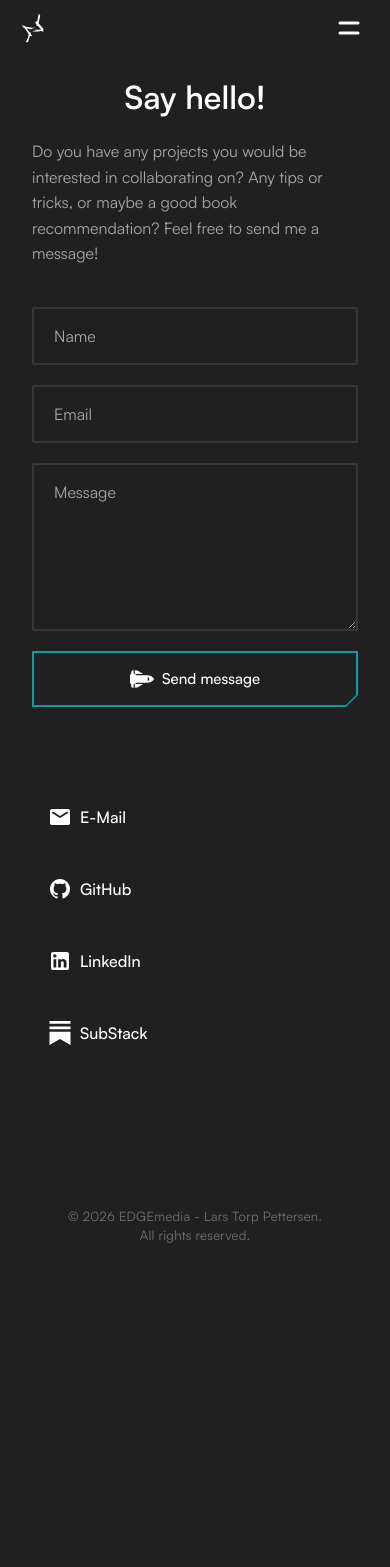
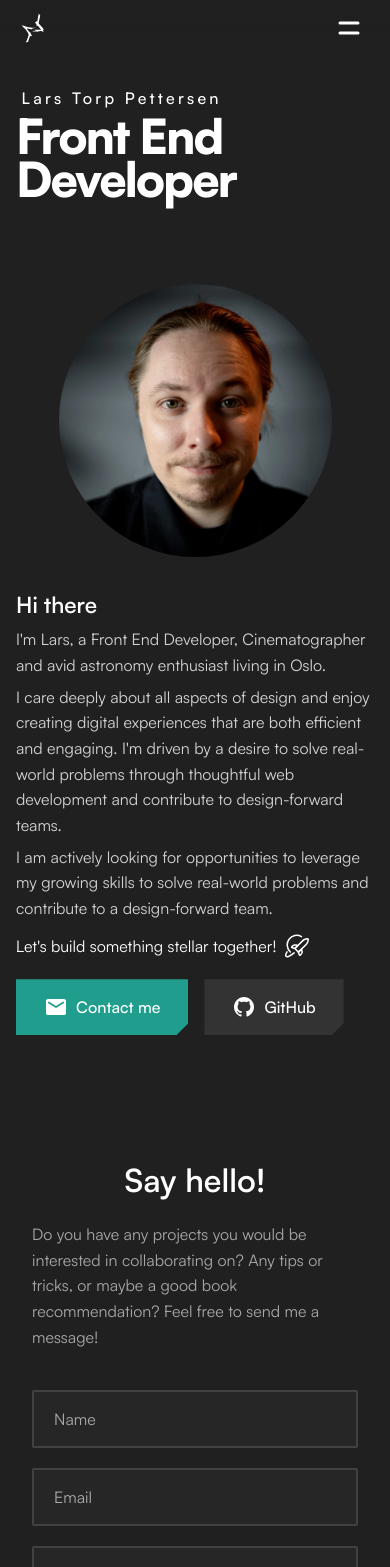
Before and after one commit to larstp/Portfolio, a React app: page / in a window 390 px wide. Shown: the top 1567 px of the page. Before the commit the page ends 1276 px from the top, so only its background shows below. Built offline with nearby package versions, Linux system fonts and the light colour scheme; the HTML template or start-up script is replaced by a standard one.

Commit message:
Added hero section (brough over from last project)
Added smooth scroll (will fine tune later if time)

Added hero animation, albeit much worse than previous. Will try to fix

```diff
--- a/src/components/Button.module.css
+++ b/src/components/Button.module.css
@@ -40,38 +40,24 @@
   height: 24px;
   flex: 0 0 24px;
   object-fit: contain;
+  filter: brightness(0) invert(1);
 }
 
 .buttonOutline {
-  background: var(--accent);
+  background: var(--primary);
 }
 
 .buttonOutline::before {
-  position: absolute;
-  inset: 2px;
-  background: var(--background);
-  content: "";
-  clip-path: polygon(
-    0 0,
-    100% 0,
-    100% calc(100% - 10px),
-    calc(100% - 10px) 100%,
-    0 100%
-  );
-  transition: opacity 0.3s ease;
+  display: none;
 }
 
 .buttonOutline:hover {
-  background: var(--primary);
+  background: var(--accent);
   transform: translateY(-1px) scale(1.02);
 }
 
-.buttonOutline:hover::before {
-  opacity: 0;
-}
-
 .buttonGhost {
-  background: transparent;
+  background: color-mix(in srgb, var(--secondary) 60%, transparent);
 }
 
 .buttonGhost:hover {
--- a/src/components/ContactSection.module.css
+++ b/src/components/ContactSection.module.css
@@ -59,10 +59,10 @@
 .contactTextarea {
   width: 100%;
   padding: 16px 20px;
-  border: 2px solid var(--overlay-medium);
+  border: 2px solid var(--secondary);
   border-radius: 2px;
   color: var(--text);
-  background: transparent;
+  background: color-mix(in srgb, var(--form-background) 60%, transparent);
   font-family: inherit;
   font-size: 16px;
   transition:
--- /dev/null
+++ b/src/components/Hero.module.css
@@ -0,0 +1,280 @@
+.heroSection {
+  width: 100%;
+  min-height: calc(100svh - 64px);
+  padding: clamp(2rem, 5vw, 4rem) 0;
+}
+
+.heroFrame {
+  position: relative;
+  --title-final-top: clamp(2rem, 5vh, 4rem);
+  display: flex;
+  flex-direction: column;
+  justify-content: center;
+  width: min(100%, 1200px);
+  min-height: calc(100svh - 128px);
+  margin-inline: auto;
+}
+
+.titleBlock {
+  position: relative;
+  z-index: 1;
+  align-self: flex-start;
+  max-width: 700px;
+  opacity: 0;
+  animation: titleBlockFade 600ms cubic-bezier(0.77, 0, 0.175, 1) 150ms forwards;
+}
+
+.eyebrow {
+  margin: 0;
+  padding-left: 0.35rem;
+  font-size: clamp(1rem, 1.5vw, 1.5rem);
+  font-weight: var(--font-weight-medium);
+  letter-spacing: clamp(0.2em, 0.6vw, 0.5em);
+  line-height: 1.1;
+  opacity: 1;
+}
+
+.title {
+  margin: 0.5rem 0 0;
+  font-size: clamp(3rem, 8vw, 7rem);
+  font-weight: var(--font-weight-black);
+  letter-spacing: -0.04em;
+  line-height: 0.9;
+  opacity: 1;
+}
+
+.heroContent {
+  display: block;
+  align-items: center;
+  gap: clamp(2rem, 7vw, 7rem);
+  margin-top: clamp(2rem, 6vh, 4rem);
+  opacity: 0;
+  transform: translateY(20px);
+  animation: contentFadeIn 800ms cubic-bezier(0.77, 0, 0.175, 1) 1600ms forwards;
+}
+
+.introduction {
+  max-width: 640px;
+}
+
+.introduction h2 {
+  margin-bottom: 0.5rem;
+  font-size: clamp(1.4rem, 2vw, 2rem);
+  font-weight: 600;
+}
+
+.introduction p {
+  color: var(--text-body);
+  font-size: clamp(1rem, 1.4vw, 1.25rem);
+  line-height: 1.6;
+}
+
+.bodyCopy + .bodyCopy {
+  margin-top: 0.4rem;
+}
+
+.introduction .stellarMessage {
+  display: flex;
+  align-items: center;
+  gap: 0.5rem;
+  margin-top: 0.75rem;
+  color: var(--white);
+}
+
+.stellarMessage img {
+  width: 24px;
+  height: 24px;
+  flex: 0 0 24px;
+  filter: invert(1) brightness(2);
+}
+
+.actions {
+  display: flex;
+  flex-wrap: wrap;
+  gap: 1rem;
+  margin-top: 1.25rem;
+}
+
+.portraitFrame {
+  order: 0;
+  width: clamp(180px, 28vw, 360px);
+  aspect-ratio: 1;
+  overflow: hidden;
+  border-radius: 50%;
+  opacity: 0;
+  animation: portraitFadeIn 800ms cubic-bezier(0.77, 0, 0.175, 1) 1600ms
+    forwards;
+}
+
+.portrait {
+  display: block;
+  width: 100%;
+  height: 100%;
+  object-fit: cover;
+}
+
+@keyframes titleBlockFade {
+  from {
+    opacity: 0;
+  }
+
+  to {
+    opacity: 1;
+  }
+}
+
+@keyframes titleMove {
+  from {
+    top: 50%;
+    left: 50%;
+    opacity: 0;
+    transform: translate(-50%, -50%);
+  }
+
+  45% {
+    opacity: 1;
+  }
+
+  72% {
+    top: 50%;
+    left: 50%;
+    opacity: 1;
+    transform: translate(-50%, -50%);
+  }
+
+  to {
+    top: var(--title-final-top);
+    left: 0;
+    opacity: 1;
+    transform: translate(0, 0);
+  }
+}
+
+@keyframes contentFadeIn {
+  from {
+    opacity: 0;
+    transform: translateY(20px);
+  }
+
+  to {
+    opacity: 1;
+    transform: translateY(0);
+  }
+}
+
+@keyframes portraitFadeIn {
+  from {
+    opacity: 0;
+  }
+
+  to {
+    opacity: 1;
+  }
+}
+
+@media (min-width: 1001px) {
+  .heroFrame {
+    justify-content: flex-start;
+  }
+
+  .titleBlock {
+    position: absolute;
+    top: 50%;
+    left: 50%;
+    transform: translate(-50%, -50%);
+    animation: titleMove 1800ms cubic-bezier(0.77, 0, 0.175, 1) 500ms both;
+  }
+
+  .heroContent {
+    margin-top: clamp(15rem, 32vh, 22rem);
+    animation-delay: 2400ms;
+  }
+
+  .portraitFrame {
+    position: absolute;
+    top: 50%;
+    right: 0;
+    order: 0;
+    transform: translateY(-50%);
+    animation-delay: 2400ms;
+  }
+}
+
+@media (max-width: 1000px) {
+  .heroSection {
+    min-height: auto;
+    padding-block: 2rem 4rem;
+  }
+
+  .heroFrame {
+    min-height: calc(100svh - 128px);
+    justify-content: flex-start;
+  }
+
+  .heroContent {
+    gap: 2rem;
+  }
+
+  .portraitFrame {
+    position: relative;
+    order: 1;
+    width: min(70vw, 280px);
+    align-self: center;
+    margin-top: clamp(11rem, 28vh, 15rem);
+    transform: none;
+  }
+
+  .titleBlock {
+    position: absolute;
+    top: 50%;
+    left: 50%;
+    transform: translate(-50%, -50%);
+    animation: titleMove 1800ms cubic-bezier(0.77, 0, 0.175, 1) 500ms both;
+  }
+
+  .introduction {
+    order: 0;
+  }
+
+  .heroContent {
+    order: 2;
+    margin-top: 2rem;
+    animation-delay: 2400ms;
+  }
+
+  .portraitFrame {
+    animation-delay: 2400ms;
+  }
+}
+
+@media (prefers-reduced-motion: reduce) {
+  .titleBlock,
+  .eyebrow,
+  .title,
+  .heroContent,
+  .portraitFrame {
+    animation: none;
+    opacity: 1;
+    transform: none;
+  }
+
+  .titleBlock {
+    position: relative;
+    top: 0;
+    left: 0;
+  }
+}
+
+@media (max-width: 1000px) and (prefers-reduced-motion: reduce) {
+  .heroFrame {
+    min-height: auto;
+  }
+
+  .heroContent {
+    margin-top: 2rem;
+  }
+
+  .portraitFrame {
+    margin-top: 2rem;
+  }
+}
--- /dev/null
+++ b/src/components/Hero.tsx
@@ -0,0 +1,80 @@
+import { ButtonLink } from "./Button";
+import styles from "./Hero.module.css";
+
+function Hero() {
+  return (
+    <section
+      className={styles.heroSection}
+      aria-label="Introduction and main title"
+    >
+      <div className={styles.heroFrame}>
+        <div className={styles.titleBlock}>
+          <p className={styles.eyebrow}>Lars Torp Pettersen</p>
+          <h1 className={styles.title}>
+            Front End
+            <br />
+            Developer
+          </h1>
+        </div>
+
+        <div className={styles.heroContent}>
+          <div className={styles.introduction}>
+            <h2>Hi there</h2>
+            <p className={styles.bodyCopy}>
+              I&apos;m Lars, a Front End Developer, Cinematographer and avid
+              astronomy enthusiast living in Oslo.
+            </p>
+            <p className={styles.bodyCopy}>
+              I care deeply about all aspects of design and enjoy creating
+              digital experiences that are both efficient and engaging. I&apos;m
+              driven by a desire to solve real-world problems through thoughtful
+              web development and contribute to design-forward teams.
+            </p>
+            <p className={styles.bodyCopy}>
+              I am actively looking for opportunities to leverage my growing
+              skills to solve real-world problems and contribute to a
+              design-forward team.
+            </p>
+            <p className={styles.stellarMessage}>
+              Let&apos;s build something stellar together!
+              <img
+                src="/icons/streamline-ultimate_space-rocket-earth.svg"
+                alt=""
+                aria-hidden="true"
+              />
+            </p>
+            <div className={styles.actions}>
+              <ButtonLink variant="outline" size="lg" href="#contact">
+                <img
+                  src="/icons/material-symbols_mail-rounded.svg"
+                  alt=""
+                  aria-hidden="true"
+                />
+                Contact me
+              </ButtonLink>
+              <ButtonLink
+                variant="ghost"
+                size="lg"
+                href="https://github.com/larstp"
+                external
+              >
+                <img src="/icons/mdi_github.svg" alt="" aria-hidden="true" />
+                GitHub
+              </ButtonLink>
+            </div>
+          </div>
+        </div>
+
+        <div className={styles.portraitFrame}>
+          <img
+            className={styles.portrait}
+            src="/images/DSC03075-2.webp"
+            alt="Lars Torp Pettersen"
+          />
+        </div>
+      </div>
+    </section>
+  );
+}
+
+export default Hero;
--- a/src/main.css
+++ b/src/main.css
@@ -17,8 +17,9 @@
 :root {
   --background: #202020;
   --background-light: oklch(94.912% 0.00011 271.152);
-  --primary: oklch(59.184% 0.1063 179.921);
-  --accent: oklch(86.535% 0.14758 204.054 / 0.596);
+  --primary: #209d8d;
+  --accent: #3dafb7;
+  --secondary: #414141;
   --error: oklch(65.91% 0.249 13.76);
   --white: #fff;
   --text: var(--white);
@@ -28,12 +29,18 @@
   --font-family:
     "Satoshi", system-ui, -apple-system, BlinkMacSystemFont, "San Francisco",
     "Segoe UI", Ubuntu, "Helvetica Neue", sans-serif;
+  --font-weight-regular: 400;
+  --font-weight-medium: 500;
+  --font-weight-semibold: 600;
+  --font-weight-bold: 700;
+  --font-weight-black: 900;
   --overlay-light: rgba(255, 255, 255, 0.05);
   --overlay-medium: rgba(255, 255, 255, 0.1);
   --overlay-strong: rgba(255, 255, 255, 0.2);
   --gray-light: #888;
   --gray-medium: #e0e0e0;
-  --surface-elevated: #222;
+  --surface-elevated: #2b2b2b;
+  --form-background: #2b2b2b;
   --border: color-mix(in lab, var(--text) 20%, transparent);
   --content-width: 1200px;
   --content-padding: clamp(1rem, 4vw, 2.5rem);
@@ -46,6 +53,7 @@
   --cardBg: var(--surface-elevated);
 
   font-family: var(--font-family);
+  font-weight: var(--font-weight-regular);
   color: var(--text);
   background: var(--background);
   font-synthesis: none;
@@ -63,6 +71,11 @@ body {
   overflow-x: hidden;
   color: var(--text);
   background: var(--background);
+  scrollbar-gutter: stable;
+}
+
+html {
+  scrollbar-width: none;
 }
 
 a {
@@ -97,6 +110,10 @@ p {
   margin: 0;
 }
 
+h1 {
+  font-weight: var(--font-weight-black);
+}
+
 .content-width {
   width: min(100%, var(--content-width));
   margin-inline: auto;
--- a/src/pages/Home/Home.tsx
+++ b/src/pages/Home/Home.tsx
@@ -1,9 +1,11 @@
 import ContactSection from "../../components/ContactSection";
+import Hero from "../../components/Hero";
 import styles from "./Home.module.css";
 
 function Home() {
   return (
     <main className={styles.page}>
+      <Hero />
       <ContactSection />
     </main>
   );
--- /dev/null
+++ b/src/utils/smoothScroll.ts
@@ -0,0 +1,29 @@
+export function smoothScrollTo(targetY: number, duration = 800) {
+  if (window.matchMedia("(prefers-reduced-motion: reduce)").matches) {
+    window.scrollTo(0, targetY);
+    return;
+  }
+
+  const startY = window.scrollY;
+  const distance = targetY - startY;
+  const startTime = performance.now();
+
+  function easeInOutCubic(progress: number) {
+    return progress < 0.5
+      ? 4 * progress * progress * progress
+      : 1 - Math.pow(-2 * progress + 2, 3) / 2;
+  }
+
+  function animate(currentTime: number) {
+    const progress = Math.min((currentTime - startTime) / duration, 1);
+    const easedProgress = easeInOutCubic(progress);
+
+    window.scrollTo(0, startY + distance * easedProgress);
+
+    if (progress < 1) {
+      window.requestAnimationFrame(animate);
+    }
+  }
+
+  window.requestAnimationFrame(animate);
+}
```
Also changed, not shown: src/components/Header.tsx (+23 -1 lines), public/images/DSC03075-2.webp (added).
